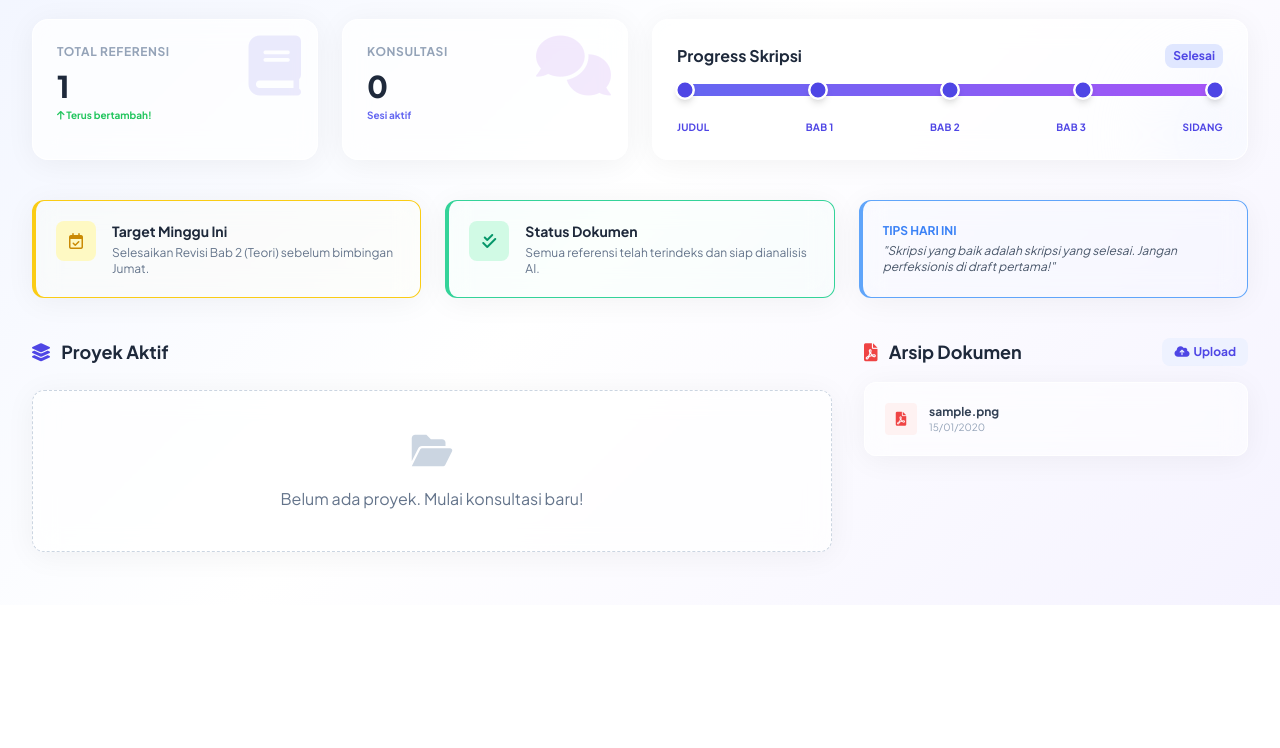
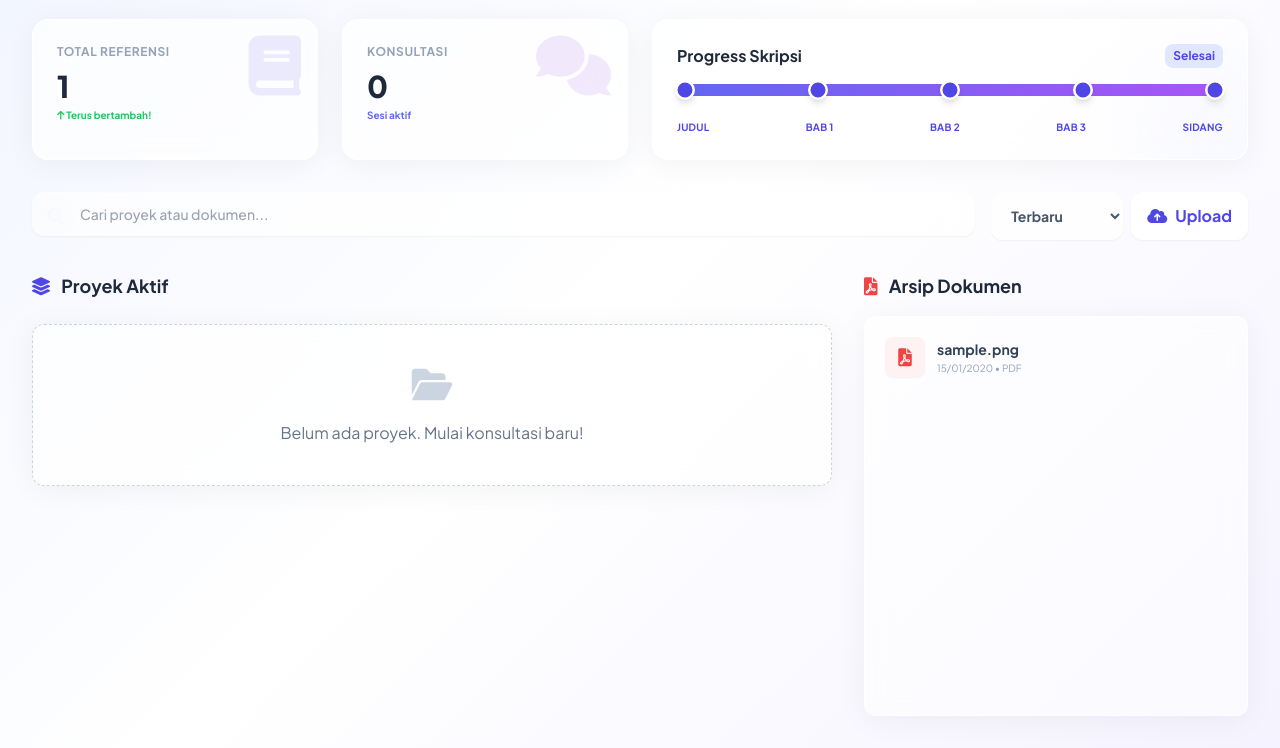
Before and after one commit to Farmil23/ScholarSync, a Flask app: page /dashboard in a window 1280 px wide. Shown: the part 195-943 px from the top of the page. Before the commit the page ends 750 px from the top, so only its background shows below. Run offline with Flask 3, Linux system fonts and the light colour scheme; a user stored in the database is signed in; tables that the repository leaves empty hold one stand-in row (values such as "Sample post"); parts of the project's set-up code (start-up, migrations or seed data) failed here and were passed over; some libraries are stand-ins or nearby versions.

Commit message:
Vesion 1.2: Dashboard { Adding search bar, sorting and UI updates}

```diff
--- a/flask_app/templates/dashboard.html
+++ b/flask_app/templates/dashboard.html
@@ -205,7 +205,7 @@
         </div>
 
         <!-- Stats & Roadmap Grid -->
-        <div class="grid md:grid-cols-4 gap-6 mb-10">
+        <div class="grid md:grid-cols-4 gap-6 mb-8">
             <!-- Stats 1 -->
             <div class="glass-card p-6 rounded-2xl relative overflow-hidden group">
                 <div class="absolute right-0 top-0 p-4 opacity-10 group-hover:scale-110 transition">
@@ -273,42 +273,25 @@
             </div>
         </div>
 
-        <!-- Deadline & Motivation Row -->
-        <div class="grid md:grid-cols-3 gap-6 mb-10">
-            <div class="glass-card p-5 rounded-xl border-l-4 border-yellow-400 bg-yellow-50/20">
-                <div class="flex items-start gap-4">
-                    <div
-                        class="bg-yellow-100 text-yellow-600 h-10 w-10 rounded-lg flex items-center justify-center flex-shrink-0">
-                        <i class="fa-regular fa-calendar-check"></i>
+        <!-- Utility Bar (Search & Filter) -->
+        <div class="flex flex-col md:flex-row gap-4 mb-8">
+            <div class="relative flex-1">
+                <i class="fa-solid fa-search absolute left-4 top-1/2 transform -translate-y-1/2 text-slate-400"></i>
+                <input type="text" id="dashboard-search" onkeyup="filterDashboard()"
+                    class="w-full pl-12 pr-4 py-3 rounded-xl border-none shadow-sm focus:ring-2 focus:ring-indigo-500 text-sm font-medium glass-card"
+                    placeholder="Cari proyek atau dokumen...">
             </div>
-                    <div>
-                        <h4 class="font-bold text-slate-800 text-sm">Target Minggu Ini</h4>
-                        <p class="text-xs text-slate-500 mt-1">Selesaikan Revisi Bab 2 (Teori) sebelum bimbingan Jumat.
-                        </p>
-                    </div>
-                </div>
-            </div>
-
-            <div class="glass-card p-5 rounded-xl border-l-4 border-emerald-400 bg-emerald-50/20">
-                <div class="flex items-start gap-4">
-                    <div
-                        class="bg-emerald-100 text-emerald-600 h-10 w-10 rounded-lg flex items-center justify-center flex-shrink-0">
-                        <i class="fa-solid fa-check-double"></i>
-                    </div>
-                    <div>
-                        <h4 class="font-bold text-slate-800 text-sm">Status Dokumen</h4>
-                        <p class="text-xs text-slate-500 mt-1">Semua referensi telah terindeks dan siap dianalisis AI.
-                        </p>
-                    </div>
-                </div>
-            </div>
-
-            <div class="glass-card p-5 rounded-xl border-l-4 border-blue-400 bg-blue-50/20 flex items-center">
-                <div>
-                    <p class="text-xs font-bold text-blue-500 uppercase mb-1">Tips Hari Ini</p>
-                    <p class="text-xs text-slate-600 italic">"Skripsi yang baik adalah skripsi yang selesai. Jangan
-                        perfeksionis di draft pertama!"</p>
-                </div>
+            <div class="flex gap-2">
+                <select id="sort-select" onchange="sortItems()"
+                    class="px-4 py-3 rounded-xl border-none shadow-sm focus:ring-2 focus:ring-indigo-500 text-sm font-bold text-slate-600 glass-card cursor-pointer">
+                    <option value="newest">Terbaru</option>
+                    <option value="oldest">Terlama</option>
+                    <option value="name">Nama (A-Z)</option>
+                </select>
+                <button onclick="toggleModal('upload-modal')"
+                    class="bg-white text-indigo-600 px-4 py-3 rounded-xl font-bold shadow-sm hover:bg-slate-50 transition flex items-center gap-2 whitespace-nowrap">
+                    <i class="fa-solid fa-cloud-arrow-up"></i> <span class="hidden sm:inline">Upload</span>
+                </button>
             </div>
         </div>
 
@@ -321,25 +304,28 @@
                     </h3>
                 </div>
 
+                <div id="projects-container" class="grid gap-4">
                     {% if recent_sessions %}
-                <div class="grid gap-4">
                     {% for session in recent_sessions %}
                     <div onclick="openSession({{ session.id }})"
-                        class="glass-card p-5 rounded-xl hover:bg-white hover:shadow-lg transition cursor-pointer border-l-4 border-indigo-500 group">
+                        class="searchable-item glass-card p-5 rounded-xl hover:bg-white hover:shadow-lg transition cursor-pointer border-l-4 border-indigo-500 group"
+                        data-name="{{ session.title|lower }}" data-date="{{ session.created_at.timestamp() }}">
                         <div class="flex justify-between items-start">
-                            <div>
-                                <h4 class="font-bold text-slate-800 text-lg group-hover:text-indigo-600 transition">{{
+                            <div class="flex-1 min-w-0 pr-4">
+                                <h4
+                                    class="font-bold text-slate-800 text-lg group-hover:text-indigo-600 transition truncate">
+                                    {{
                                     session.title }}</h4>
                                 <p class="text-xs text-slate-500 mt-1">Dibuat {{ session.created_at.strftime('%d %b %Y')
                                     }}</p>
                             </div>
-                            <div class="bg-indigo-50 text-indigo-600 text-xs px-3 py-1 rounded-full font-medium">
+                            <div
+                                class="bg-indigo-50 text-indigo-600 text-xs px-3 py-1 rounded-full font-medium whitespace-nowrap">
                                 <i class="fa-solid fa-arrow-right"></i> Lanjut
                             </div>
                         </div>
                     </div>
                     {% endfor %}
-                </div>
                     {% else %}
                     <div class="glass-card p-10 text-center rounded-xl border border-dashed border-slate-300">
                         <i class="fa-solid fa-folder-open text-4xl text-slate-300 mb-4"></i>
@@ -347,49 +333,66 @@
                     </div>
                     {% endif %}
                 </div>
+                <!-- No Results State Project -->
+                <div id="no-projects" class="hidden glass-card p-8 text-center rounded-xl">
+                    <p class="text-slate-500 text-sm">Tidak ada proyek yang cocok.</p>
+                </div>
+            </div>
 
             <!-- Recent Documents / Library -->
-            <div>
+            <div class="flex flex-col h-full">
                 <div class="flex justify-between items-center mb-4">
                     <h3 class="text-lg font-bold text-slate-800"><i class="fa-solid fa-file-pdf text-red-500 mr-2"></i>
                         Arsip Dokumen</h3>
-                    <button onclick="toggleModal('upload-modal')"
-                        class="text-xs bg-indigo-50 text-indigo-600 px-3 py-1.5 rounded-lg font-bold hover:bg-indigo-100 transition flex items-center gap-1">
-                        <i class="fa-solid fa-cloud-arrow-up"></i> Upload
-                    </button>
                 </div>
-                <!-- glass-card was here before, keeping context clean -->
-                <div class="glass-card rounded-xl overflow-hidden p-2 bg-white/50 max-h-[500px] overflow-y-auto">
+
+                <div class="glass-card rounded-xl overflow-hidden p-2 bg-white/50 flex-1 min-h-[400px]">
+                    <div class="overflow-y-auto max-h-[600px] h-full pr-1 custom-scrollbar">
                         {% if all_docs %}
-                    <ul class="space-y-1">
+                        <ul id="documents-list" class="space-y-1">
                             {% for doc in all_docs %}
-                        <li class="p-3 hover:bg-white rounded-lg transition flex items-center gap-3 group relative">
+                            <li class="searchable-item p-3 hover:bg-white rounded-lg transition flex items-center gap-3 group relative"
+                                data-name="{{ doc.filename|lower }}" data-date="{{ doc.uploaded_at.timestamp() }}">
                                 <div
-                                class="h-8 w-8 bg-red-50 text-red-500 rounded flex items-center justify-center flex-shrink-0 text-sm">
+                                    class="h-10 w-10 bg-red-50 text-red-500 rounded-lg flex items-center justify-center flex-shrink-0 text-lg shadow-sm">
                                     <i class="fa-solid fa-file-pdf"></i>
                                 </div>
                                 <div class="flex-1 min-w-0 pr-8">
-                                <p id="doc-name-{{ doc.id }}" class="text-xs font-bold text-slate-700 truncate"
+                                    <p id="doc-name-{{ doc.id }}" class="text-sm font-bold text-slate-700 truncate"
                                         title="{{ doc.filename }}">{{ doc.filename }}</p>
-                                <p class="text-[10px] text-slate-400">{{ doc.uploaded_at.strftime('%d/%m/%Y') }}</p>
+                                    <p class="text-[10px] text-slate-400 mt-0.5">{{ doc.uploaded_at.strftime('%d/%m/%Y')
+                                        }} • PDF</p>
                                 </div>
                                 <!-- Actions -->
-                            <div class="absolute right-3 opacity-0 group-hover:opacity-100 flex gap-2 transition">
-                                <button onclick="renameDoc({{ doc.id }}, '{{ doc.filename | replace("'", "\\'") }}')"
-                                    class="text-slate-400 hover:text-indigo-600 transition" title="Ganti Nama">
+                                <div
+                                    class="absolute right-3 opacity-0 group-hover:opacity-100 flex gap-2 transition bg-white/80 p-1 rounded-lg backdrop-blur-sm">
+                                    <button
+                                        onclick="renameDoc({{ doc.id }}, '{{ doc.filename | replace("'", "\\'") }}')"
+                                        class="text-slate-400 hover:text-indigo-600 transition p-1" title="Ganti Nama">
                                         <i class="fa-solid fa-pen text-xs"></i>
                                     </button>
-                                <button onclick="deleteDoc({{ doc.id }}, '{{ doc.filename | replace("'", "\\'") }}')"
-                                    class="text-slate-400 hover:text-red-600 transition" title="Hapus Dokumen">
+                                    <button
+                                        onclick="deleteDoc({{ doc.id }}, '{{ doc.filename | replace("'", "\\'") }}')"
+                                        class="text-slate-400 hover:text-red-600 transition p-1" title="Hapus Dokumen">
                                         <i class="fa-solid fa-trash text-xs"></i>
                                     </button>
                                 </div>
                             </li>
                             {% endfor %}
                         </ul>
+                        <!-- No Results State Docs -->
+                        <div id="no-docs" class="hidden p-8 text-center">
+                            <p class="text-slate-400 text-xs">Tidak ada dokumen yang cocok.</p>
+                        </div>
                         {% else %}
-                    <div class="p-4 text-center text-xs text-slate-400">Belum ada dokumen.</div>
+                        <div class="h-full flex flex-col items-center justify-center text-center p-6 text-slate-400">
+                            <i class="fa-solid fa-cloud-arrow-up text-3xl mb-3 opacity-50"></i>
+                            <p class="text-sm">Belum ada dokumen.</p>
+                            <button onclick="toggleModal('upload-modal')"
+                                class="text-indigo-600 font-bold text-xs mt-2 hover:underline">Upload Sekarang</button>
+                        </div>
                         {% endif %}
+                    </div>
                 </div>
             </div>
         </div>
@@ -573,6 +576,68 @@
             document.body.classList.toggle('modal-active');
         }
 
+        // --- Search Functionality ---
+        function filterDashboard() {
+            const query = document.getElementById('dashboard-search').value.toLowerCase();
+            const items = document.querySelectorAll('.searchable-item');
+
+            let hasProjects = false;
+            let hasDocs = false;
+
+            items.forEach(item => {
+                const name = item.getAttribute('data-name');
+                if (name.includes(query)) {
+                    item.classList.remove('hidden');
+                    if (item.closest('#projects-container')) hasProjects = true;
+                    if (item.closest('#documents-list')) hasDocs = true;
+                } else {
+                    item.classList.add('hidden');
+                }
+            });
+
+            // Handle Empty States
+            const noProjects = document.getElementById('no-projects');
+            const noDocs = document.getElementById('no-docs');
+            const projectsContainer = document.getElementById('projects-container');
+            const docsList = document.getElementById('documents-list');
+
+            if (projectsContainer && projectsContainer.querySelectorAll('.searchable-item').length > 0) {
+                if (noProjects) noProjects.classList.toggle('hidden', hasProjects);
+            }
+            if (docsList && docsList.querySelectorAll('.searchable-item').length > 0) {
+                if (noDocs) noDocs.classList.toggle('hidden', hasDocs);
+            }
+        }
+
+        // --- Sorting Functionality ---
+        function sortItems() {
+            const criteria = document.getElementById('sort-select').value;
+            sortContainer('projects-container', criteria);
+            const docList = document.getElementById('documents-list');
+            if (docList) sortContainer('documents-list', criteria);
+        }
+
+        function sortContainer(containerId, criteria) {
+            const container = document.getElementById(containerId);
+            if (!container) return;
+
+            const items = Array.from(container.querySelectorAll('.searchable-item'));
+
+            items.sort((a, b) => {
+                const dateA = parseFloat(a.getAttribute('data-date'));
+                const dateB = parseFloat(b.getAttribute('data-date'));
+                const nameA = a.getAttribute('data-name');
+                const nameB = b.getAttribute('data-name');
+
+                if (criteria === 'newest') return dateB - dateA;
+                if (criteria === 'oldest') return dateA - dateB;
+                if (criteria === 'name') return nameA.localeCompare(nameB);
+                return 0;
+            });
+
+            items.forEach(item => container.appendChild(item));
+        }
+
         async function createProject(e) {
             e.preventDefault();
             const title = document.getElementById('project-title').value;
@@ -629,6 +694,10 @@
                     // Update UI
                     const nameEl = document.getElementById(`doc-name-${docId}`);
                     if (nameEl) nameEl.innerText = newName;
+
+                    // Update data-name attribute
+                    const listItem = nameEl.closest('.searchable-item');
+                    if (listItem) listItem.setAttribute('data-name', newName.toLowerCase());
 
                     showToast('Nama dokumen diperbarui!', 'success');
                     toggleModal('rename-modal');
@@ -811,11 +880,13 @@
         function resetUploadUI() {
             const btn = document.getElementById('btn-upload');
             const progressDiv = document.getElementById('upload-progress');
+            const progressBar = document.getElementById('progress-bar');
 
             if (window.uploadInterval) clearInterval(window.uploadInterval);
             btn.disabled = false;
             btn.innerText = "Upload";
             progressDiv.classList.add('hidden');
+            if (progressBar) progressBar.style.width = '0%';
         }
     </script>
 
```
Lines whose indentation alone changed are shown as unchanged.
